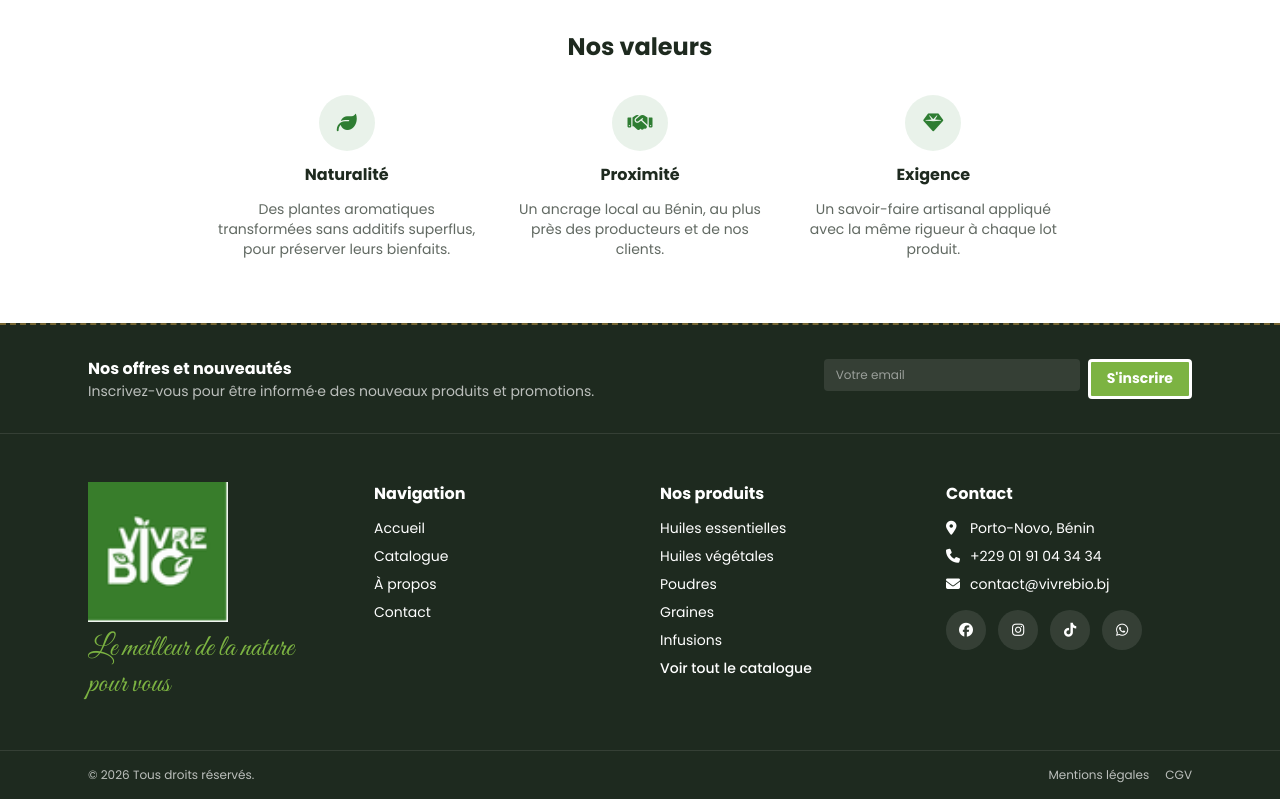
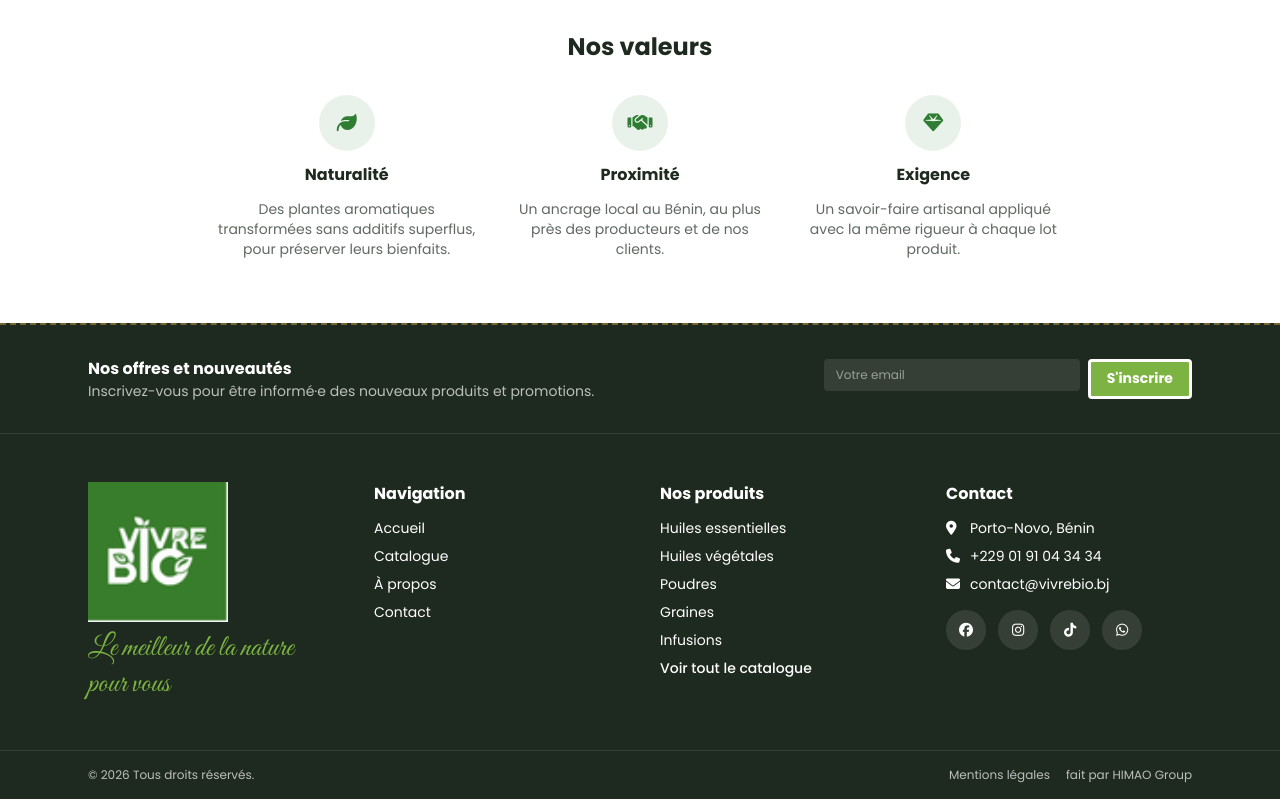
Before and after one commit to OnelKND/vivre_bio, a Next.js app: page /a-propos in a window 1280 px wide. Shown: the part 1475-2275 px from the top of the page. Built offline with nearby package versions, Linux system fonts and the light colour scheme; no server answers.

Commit message:
Ajouter crédit HIMAO Group au bas du footer

```diff
--- a/components/layout/Footer.tsx
+++ b/components/layout/Footer.tsx
@@ -107,9 +107,7 @@ export default function Footer() {
             <Link href="/mentions-legales" className="hover:text-secondary">
               Mentions légales
             </Link>
-            <Link href="/conditions-generales-vente" className="hover:text-secondary">
-              CGV
-            </Link>
+            <a href="https://himaogroup.netlify.app/" target="_blank" rel="noopener noreferrer" className="hover:text-secondary">fait par HIMAO Group</a>
           </div>
         </div>
       </div>
```
